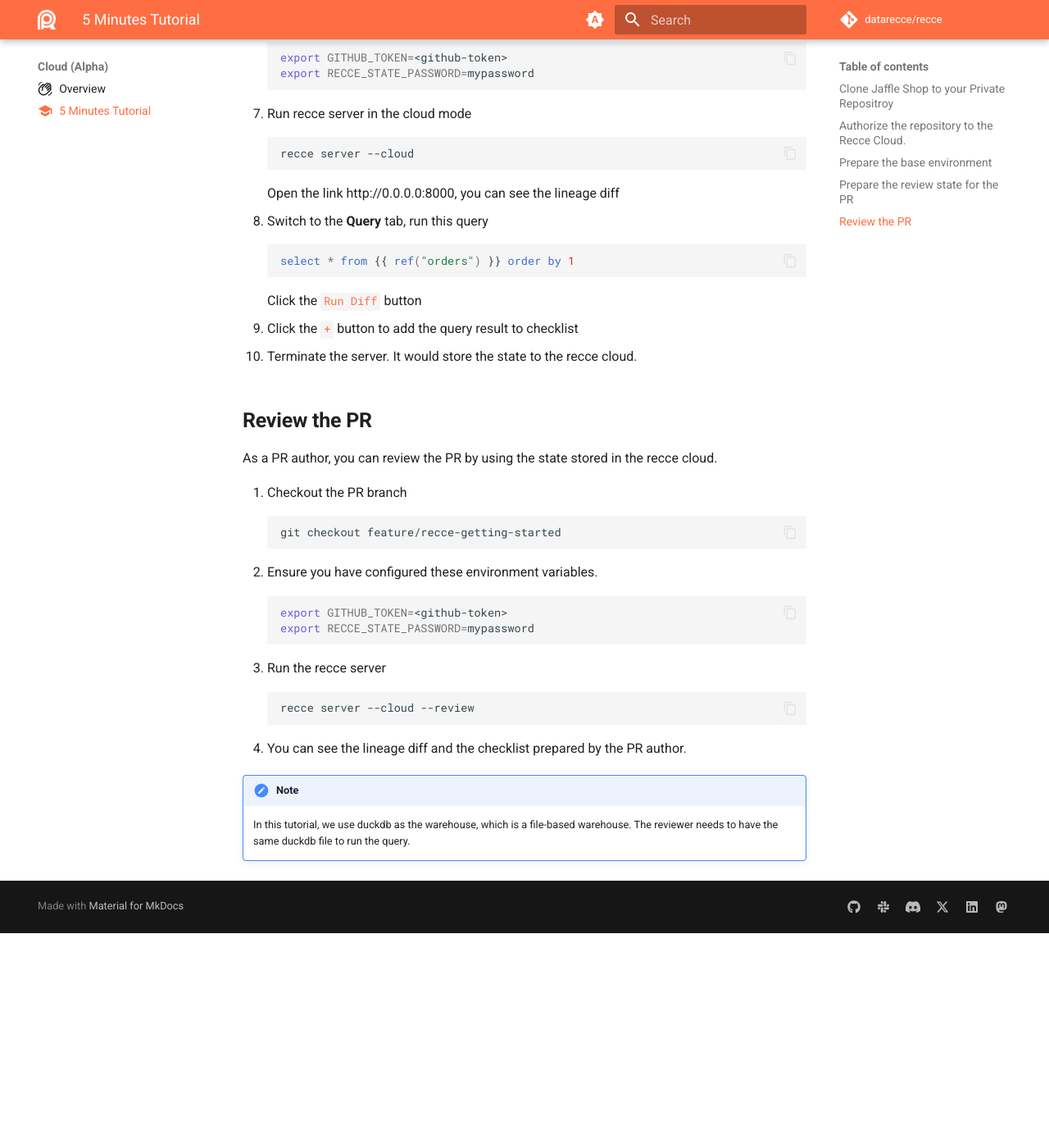
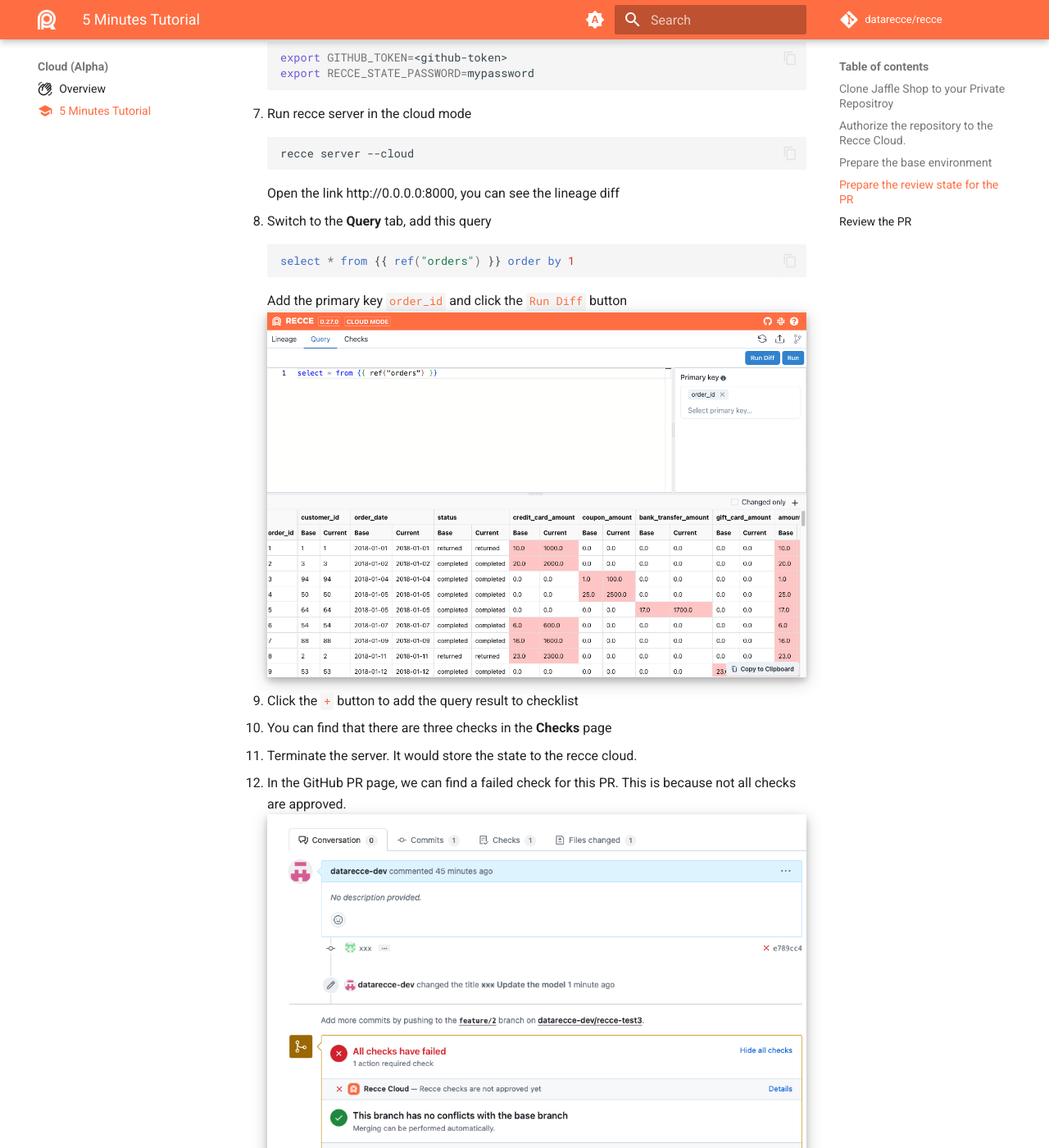
Before and after one commit to DataRecce/recce-documentation, an MkDocs documentation site: the page built from docs/docs/recce-cloud/getting-started-recce-cloud.md, in a window 1280 px wide and 1400 px high, scrolled down 6670 px. Shown: the whole window at 82% size. Built offline with MkDocs 1.6.1 and Material for MkDocs 9.7.7, drawn with Linux system fonts in a browser that asks for light colours; comment, search, counter and statistics services are not loaded; before the commit the page ends 7808 px from its top, so only the background shows below that; some of the changed text lies outside the part shown.

Commit message:
Add the github pr check page
Signed-off-by: popcorny <celu@infuseai.io>

````diff
--- a/docs/docs/recce-cloud/getting-started-recce-cloud.md
+++ b/docs/docs/recce-cloud/getting-started-recce-cloud.md
@@ -148,17 +148,20 @@
    ```
    Open the link http://0.0.0.0:8000, you can see the lineage diff
    ![](../assets/images/jaffle-shop/jaffle_shop_lineage.png)
-1. Switch to the **Query** tab, run this query
+1. Switch to the **Query** tab, add this query
    ```sql
    select * from {{ ref("orders") }} order by 1
    ```
-   Click the `Run Diff` button
+   Add the primary key `order_id` and click the `Run Diff` button
+   ![alt text](../../assets/images/recce-cloud/query-diff.png){: .shadow}
 1. Click the `+` button to add the query result to checklist
-
+1. You can find that there are three checks in the **Checks** page
 1. Terminate the server. It would store the state to the recce cloud.
+1. In the GitHub PR page, we can find a failed check for this PR. This is because not all checks are approved.
+   ![alt text](../../assets/images/recce-cloud/pr-checks-wo-approved.png){: .shadow}
 
 ## Review the PR
-As a PR author, you can review the PR by using the state stored in the recce cloud.
+As a PR author, you can review the PR by using the state stored in the recce cloud. If the checks are all good, you can approve them.
 
 1. Checkout the PR branch
    ```
@@ -174,6 +177,12 @@
    recce server --cloud --review
    ```
 1. You can see the lineage diff and the checklist prepared by the PR author.
+1. Approve all the checks if everything looks good to you
+   ![alt text](../../assets/images/recce-cloud/checks.png){: .shadow}
+1. Go back to the GitHub PR page, you can find that the recce check is marked as passed.
+   ![alt text](../../assets/images/recce-cloud/pr-checks-all-approved.png){: .shadow}
+
+
 
 
 !!! Note
````
Also changed, not shown: docs/assets/images/recce-cloud/checks.png (added), docs/assets/images/recce-cloud/pr-checks-all-approved.png (added), docs/assets/images/recce-cloud/pr-checks-wo-approved.png (added), docs/assets/images/recce-cloud/query-diff.png (added).
